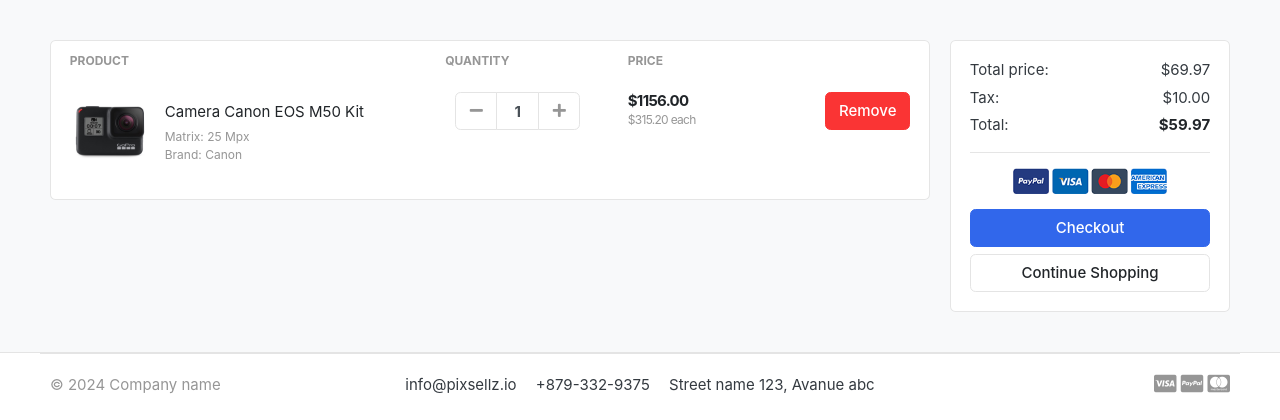
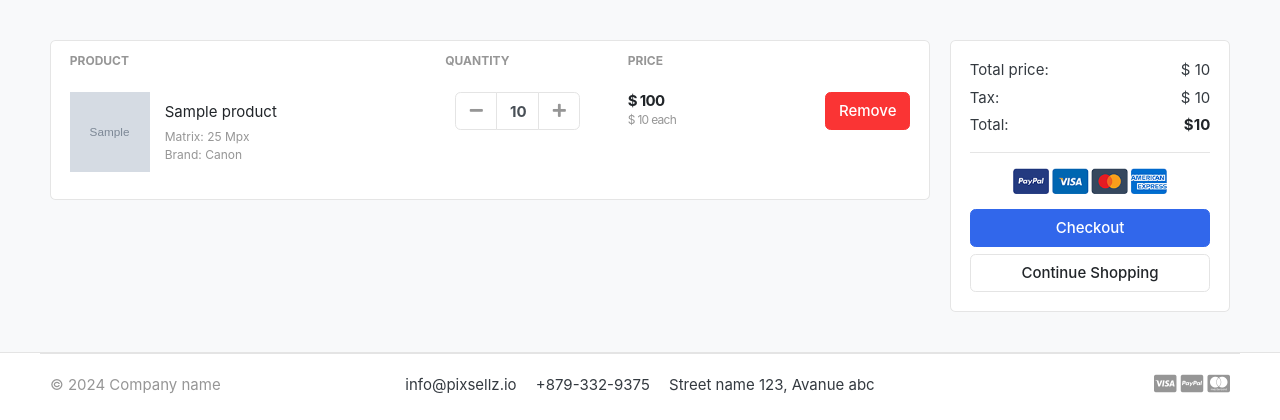
Before and after one commit to Harshal73/QuikKart, a Django app: template templates/store/cart.html in a window 1280 px wide. Shown: the part 118-538 px from the top of the page. Run offline with Django 5.2, Linux system fonts and the light colour scheme; tables that the repository leaves empty hold one stand-in row (values such as "Sample post"); the template is opened without the code that fills it: values that come from a table or form of the project are taken from there, most other values are stand-ins (such as "Sample title", 1, 10 or a date in 2020); grey boxes marked "Sample" are stand-in pictures; parts of the project's set-up code (start-up, migrations or seed data) failed here and were passed over; some libraries are stand-ins or nearby versions; some web fonts are replaced.

Commit message:
cart functionalities and grand total implemented

```diff
--- a/carts/models.py
+++ b/carts/models.py
@@ -16,5 +16,9 @@
     quantity = models.IntegerField()
     is_active = models.BooleanField(default=True)
 
+
+    def sub_total(self):
+        return self.Product.price * self.quantity
+
     def __str__(self):
         return self.Product
--- a/templates/store/cart.html
+++ b/templates/store/cart.html
@@ -17,16 +17,19 @@
               </tr>
             </thead>
             <tbody>
+              {% for cart_item in cart_items %}
               <tr>
                 <td>
                   <figure class="itemside align-items-center">
                     <div class="aside">
-                      <img src= "{% static "./images/items/11.jpg" %}"
-                      class="img-sm" />
+                      <img
+                        src="{{ cart_item.Product.images.url }}"
+                        class="img-sm"
+                      />
                     </div>
                     <figcaption class="info">
                       <a href="#" class="title text-dark"
-                        >Camera Canon EOS M50 Kit</a
+                        >{{ cart_item.Product.product_name }}</a
                       >
                       <p class="text-muted small">
                         Matrix: 25 Mpx <br />
@@ -40,23 +43,24 @@
                   <div class="col">
                     <div class="input-group input-spinner">
                       <div class="input-group-prepend">
-                        <button
-                          class="btn btn-light"
-                          type="button"
-                          id="button-plus"
-                        >
+                        <a class="btn btn-light" type="button" id="button-plus">
                           <i class="fa fa-minus"></i>
-                        </button>
+                        </a>
                       </div>
-                      <input type="text" class="form-control" value="1" />
+                      <input
+                        type="text"
+                        class="form-control"
+                        value="{{ cart_item.quantity }}"
+                      />
                       <div class="input-group-append">
-                        <button
+                        <a
+                          href="{% url 'add_cart' cart_item.Product.id %}"
                           class="btn btn-light"
                           type="button"
                           id="button-minus"
                         >
                           <i class="fa fa-plus"></i>
-                        </button>
+                        </a>
                       </div>
                     </div>
                     <!-- input-group.// -->
@@ -65,8 +69,10 @@
                 </td>
                 <td>
                   <div class="price-wrap">
-                    <var class="price">$1156.00</var>
-                    <small class="text-muted"> $315.20 each </small>
+                    <var class="price">$ {{ cart_item.sub_total }}</var>
+                    <small class="text-muted">
+                      $ {{ cart_item.Product.price }} each
+                    </small>
                   </div>
                   <!-- price-wrap .// -->
                 </td>
@@ -74,6 +80,7 @@
                   <a href="" class="btn btn-danger"> Remove</a>
                 </td>
               </tr>
+              {% endfor %}
             </tbody>
           </table>
         </div>
@@ -85,15 +92,17 @@
           <div class="card-body">
             <dl class="dlist-align">
               <dt>Total price:</dt>
-              <dd class="text-right">$69.97</dd>
+              <dd class="text-right">$ {{total}}</dd>
             </dl>
             <dl class="dlist-align">
               <dt>Tax:</dt>
-              <dd class="text-right">$10.00</dd>
+              <dd class="text-right">$ {{tax}}</dd>
             </dl>
             <dl class="dlist-align">
               <dt>Total:</dt>
-              <dd class="text-right text-dark b"><strong>$59.97</strong></dd>
+              <dd class="text-right text-dark b">
+                <strong>${{grand_total}}</strong>
+              </dd>
             </dl>
             <hr />
             <p class="text-center mb-3">
```
Also changed, not shown: carts/views.py (+20 -4 lines).
